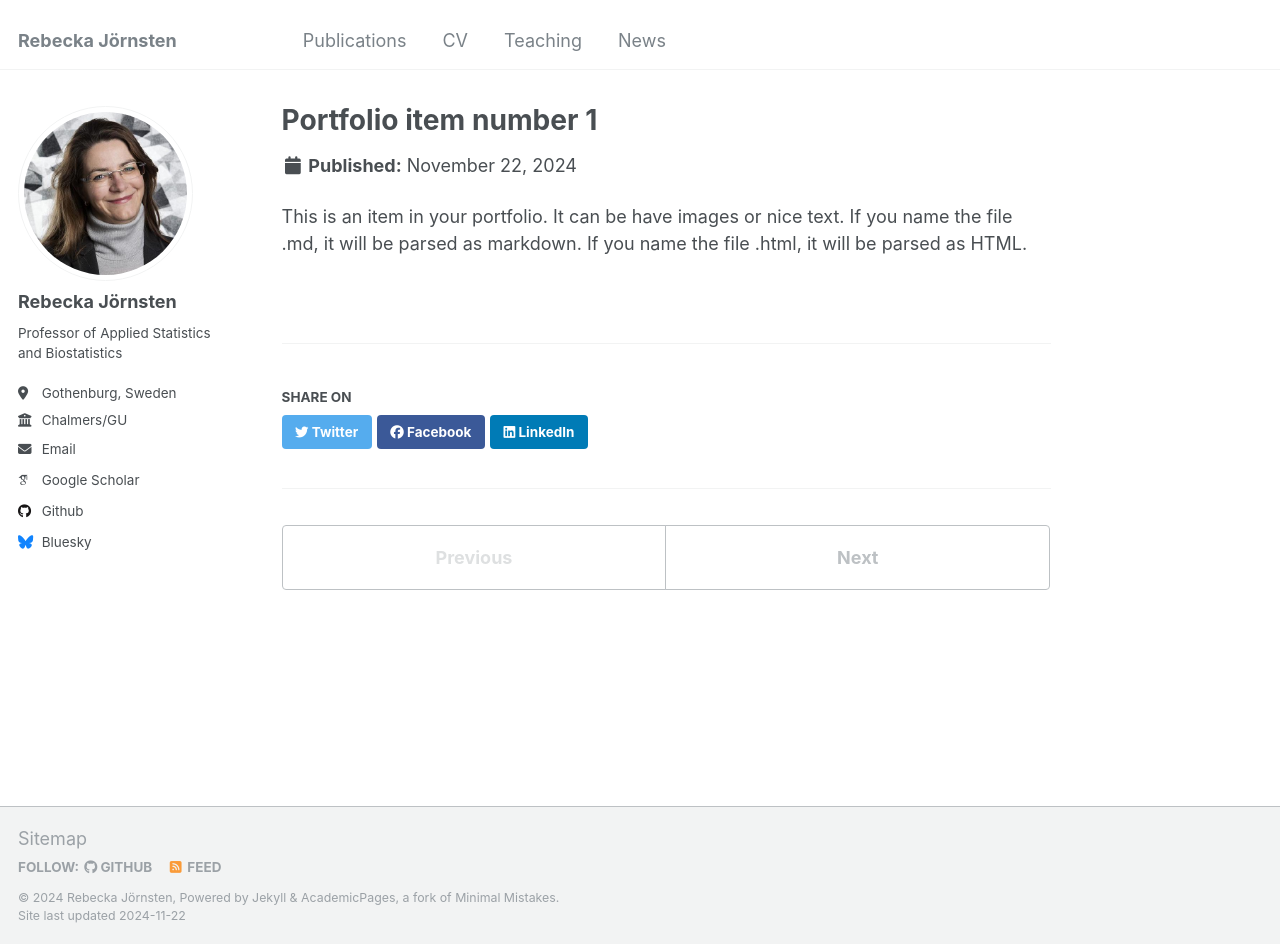
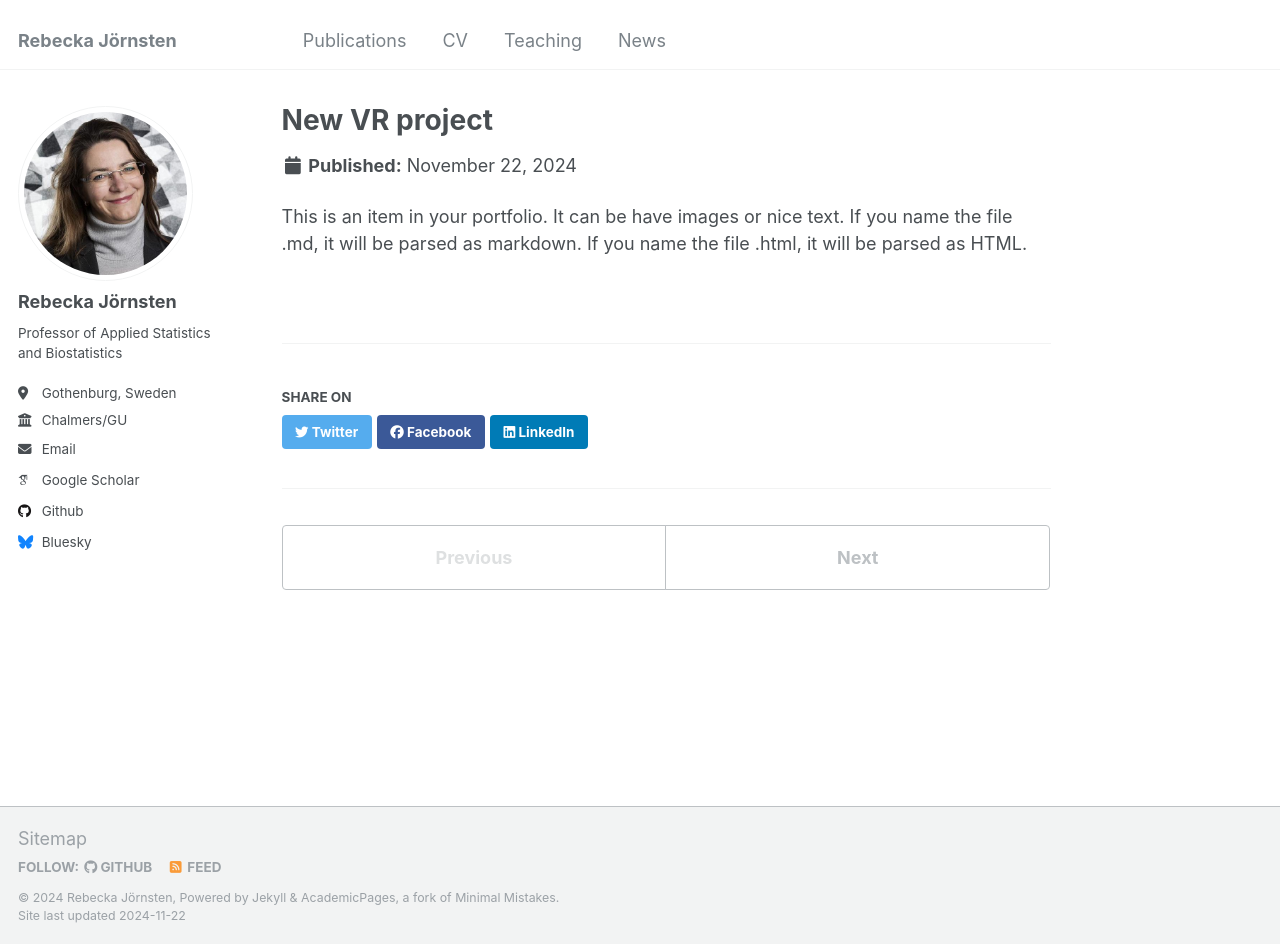
Before and after one commit to rjornsten/rjornsten.github.io, a Jekyll site: the page built from _portfolio/portfolio-1.md, in a window 1280 px wide and 944 px high. Built offline with Jekyll 4.4.1, drawn with Linux system fonts in a browser that asks for light colours; some web fonts are replaced.

Commit message:
Update portfolio-1.md

```diff
--- a/_portfolio/portfolio-1.md
+++ b/_portfolio/portfolio-1.md
@@ -1,5 +1,5 @@
 ---
-title: "Portfolio item number 1"
+title: "New VR project"
 excerpt: "Short description of portfolio item number 1<br/><img src='/images/500x300.png'>"
 collection: portfolio
 ---
```
